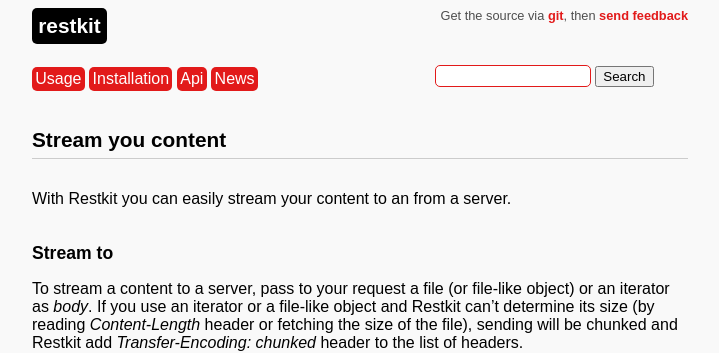
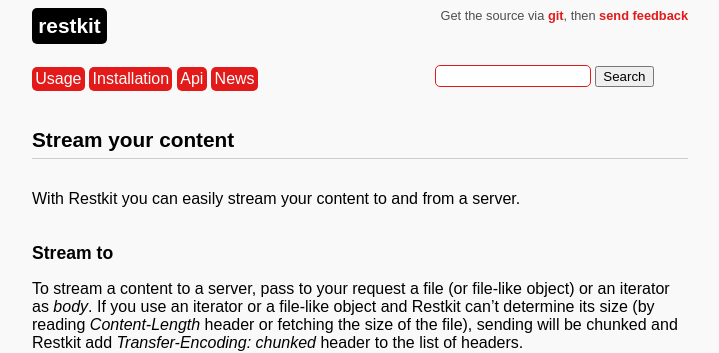
Before and after one commit to benoitc/restkit, a Sphinx documentation site: the page built from doc/streaming.rst, in a window 1280 px wide. Shown: the top 353 px of the page, without its empty margins (280-999 px from the left). Built offline with Sphinx 7.4.7, drawn with Linux system fonts in a browser that asks for light colours; pages that are not in the unit, such as notebooks, are missing from menus; comment, search, counter and statistics services are not loaded.

Commit message:
a few typos

```diff
--- a/doc/streaming.rst
+++ b/doc/streaming.rst
@@ -1,7 +1,7 @@
-Stream you content
-==================
+Stream your content
+===================
 
-With Restkit you can easily stream your content to an from a server.
+With Restkit you can easily stream your content to and from a server.
 
 Stream to
 ---------
```
